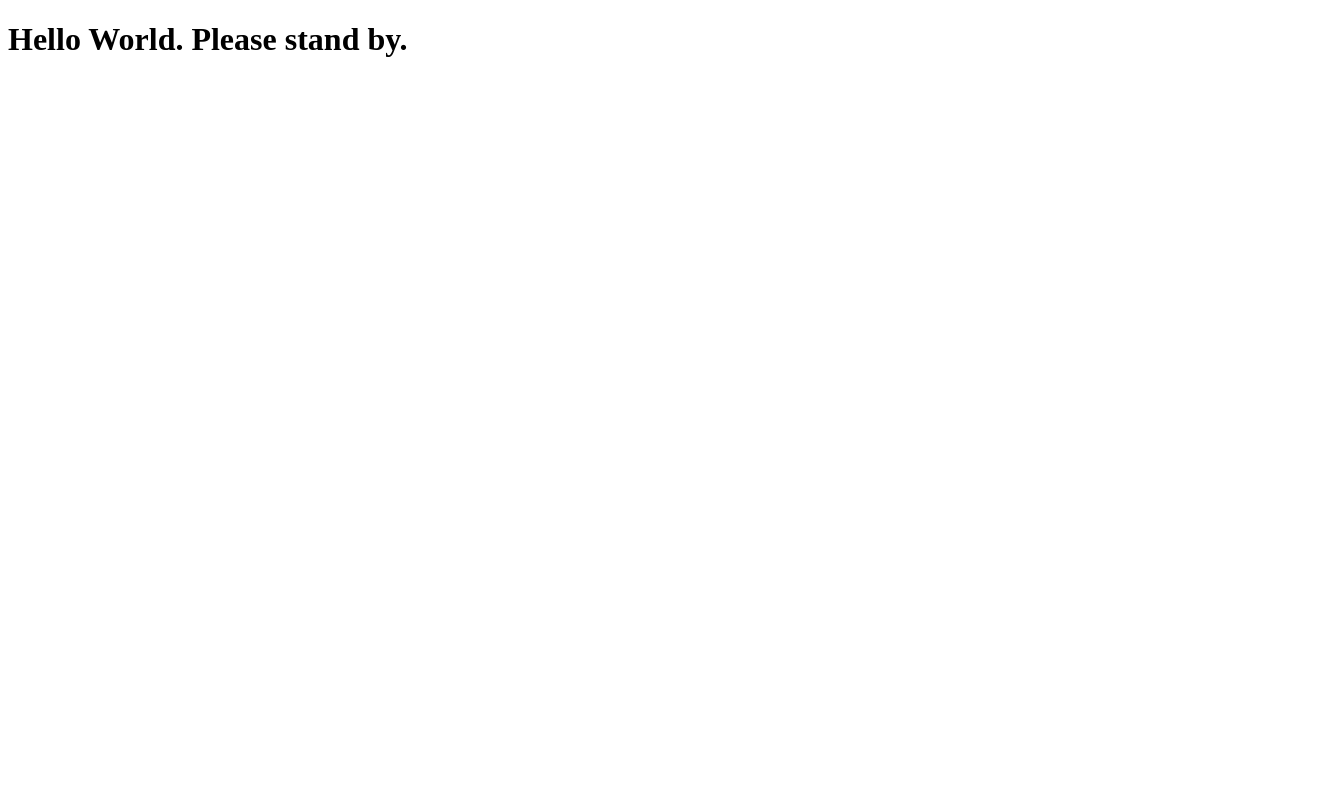
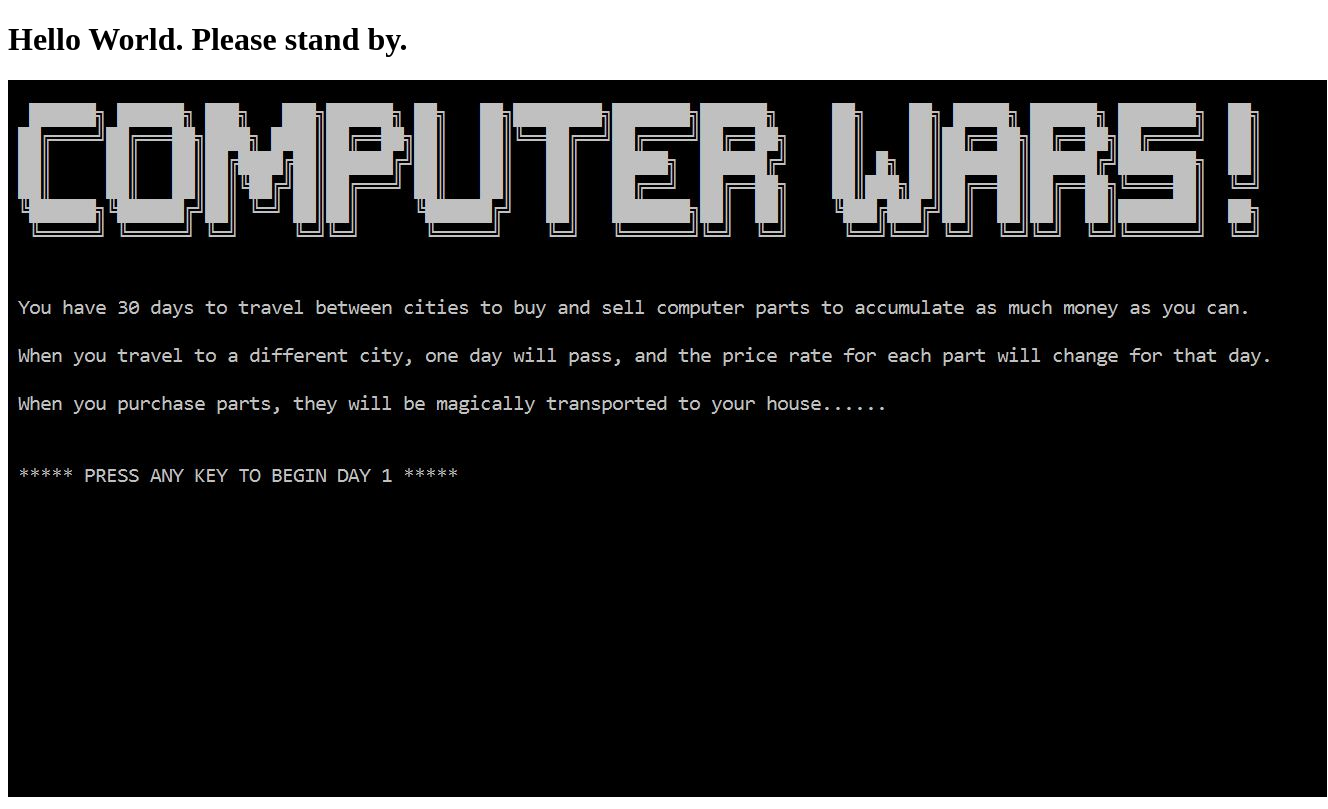
Before and after one commit to MitchelMayle/mitchelmayle.github.io, a plain HTML site: page index.html in a window 1280 px wide. Shown: the whole page, 1328 px wide, since content can reach past the window. Drawn offline with Linux system fonts and the light colour scheme.

Commit message:
Added image to page

```diff
--- a/index.html
+++ b/index.html
@@ -2,5 +2,6 @@
 <html>
 <body>
 <h1>Hello World. Please stand by.</h1>
+<img src="https://github.com/MitchelMayle/mitchelmayle.github.io/blob/master/ComputerWars.JPG"
 </body>
 </html>
```
